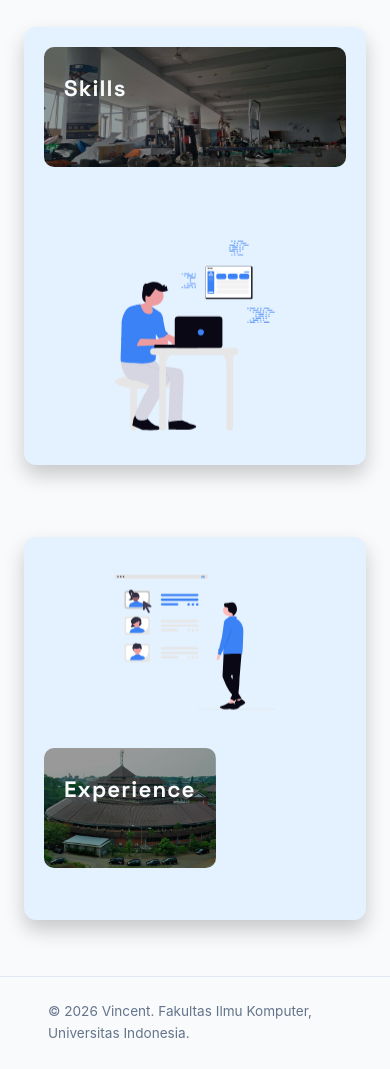
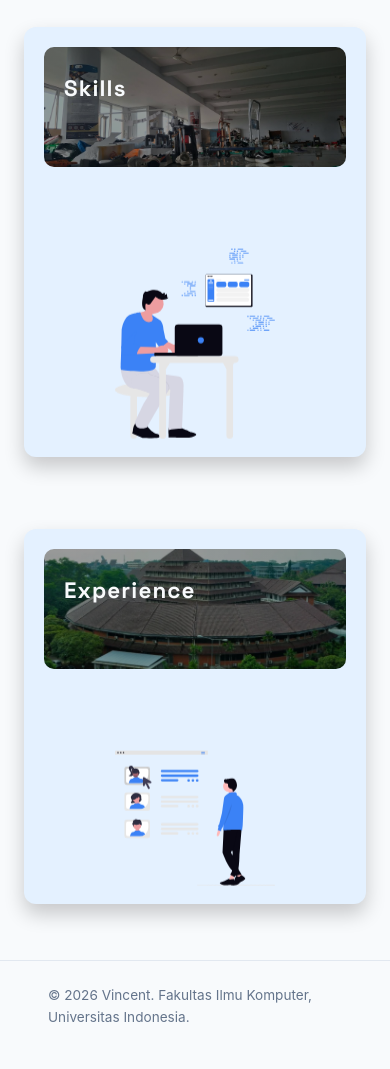
Before and after one commit to vin137/myportofolio, a Django app: page / in a window 390 px wide. Shown: the part 865-1934 px from the top of the page. After the commit the page ends 1887 px from the top, so only its background shows below. Run offline with Django 5.2, Linux system fonts and the light colour scheme.

Commit message:
perbaikan layout mobile

```diff
--- a/static/css/style.css
+++ b/static/css/style.css
@@ -198,7 +198,9 @@ h1, .brand {
     }
 
     .grid-layout {
-        grid-template-columns: 1fr !important;
+        display: flex !important;
+        flex-direction: column !important;
+
         gap: 1.5rem !important;
         padding: 1.25rem !important;
         min-height: auto !important;
@@ -206,6 +208,10 @@ h1, .brand {
         max-width: 100% !important;
     }
 
+    .main-experience, .main-skills {
+        order: 1 !important;
+        width: 100% !important;
+    }
     .section-title {
         display: block !important;
         width: 100% !important;
@@ -228,7 +234,8 @@ h1, .brand {
         display: flex !important;
         justify-content: center !important;
         width: 100% !important;
-        margin: 1rem 0 !important;
+        margin: 1.5rem 0 0 0 !important;
+        order: 2 !important;
     }
 
     .decor-img-box img {
```
